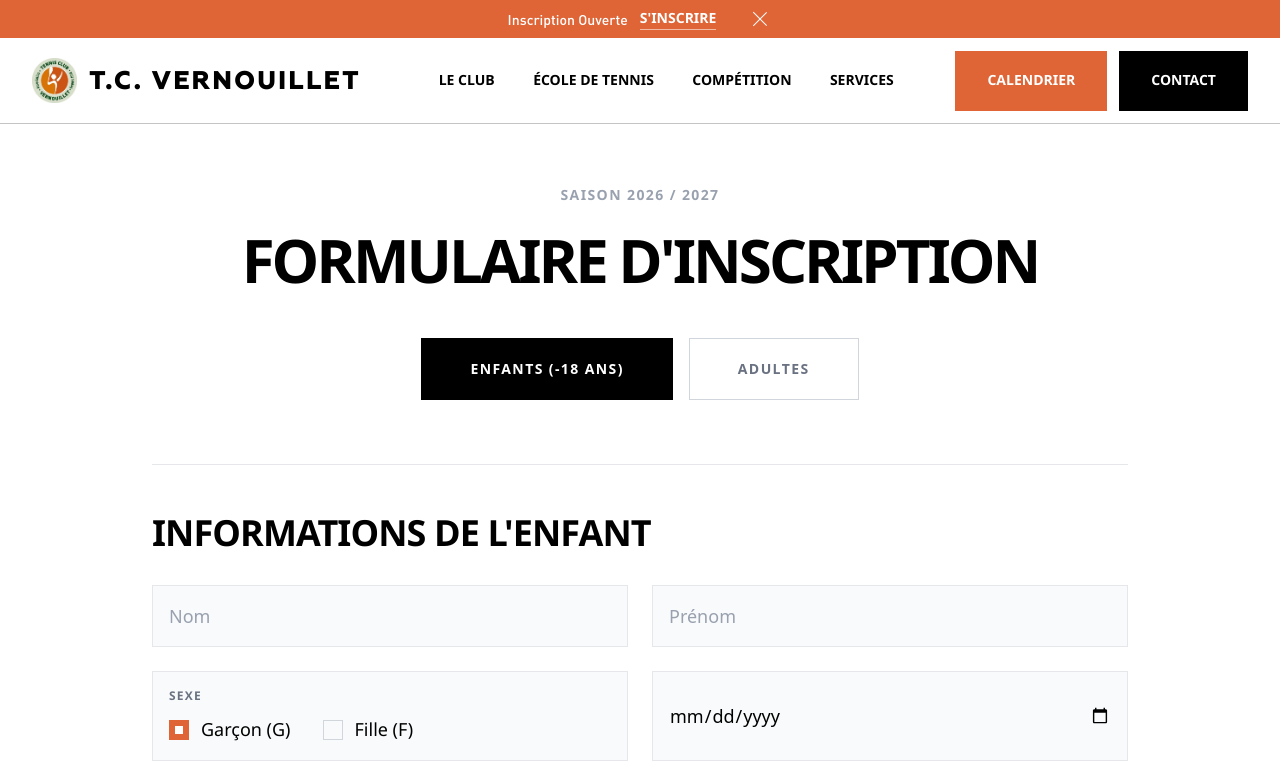
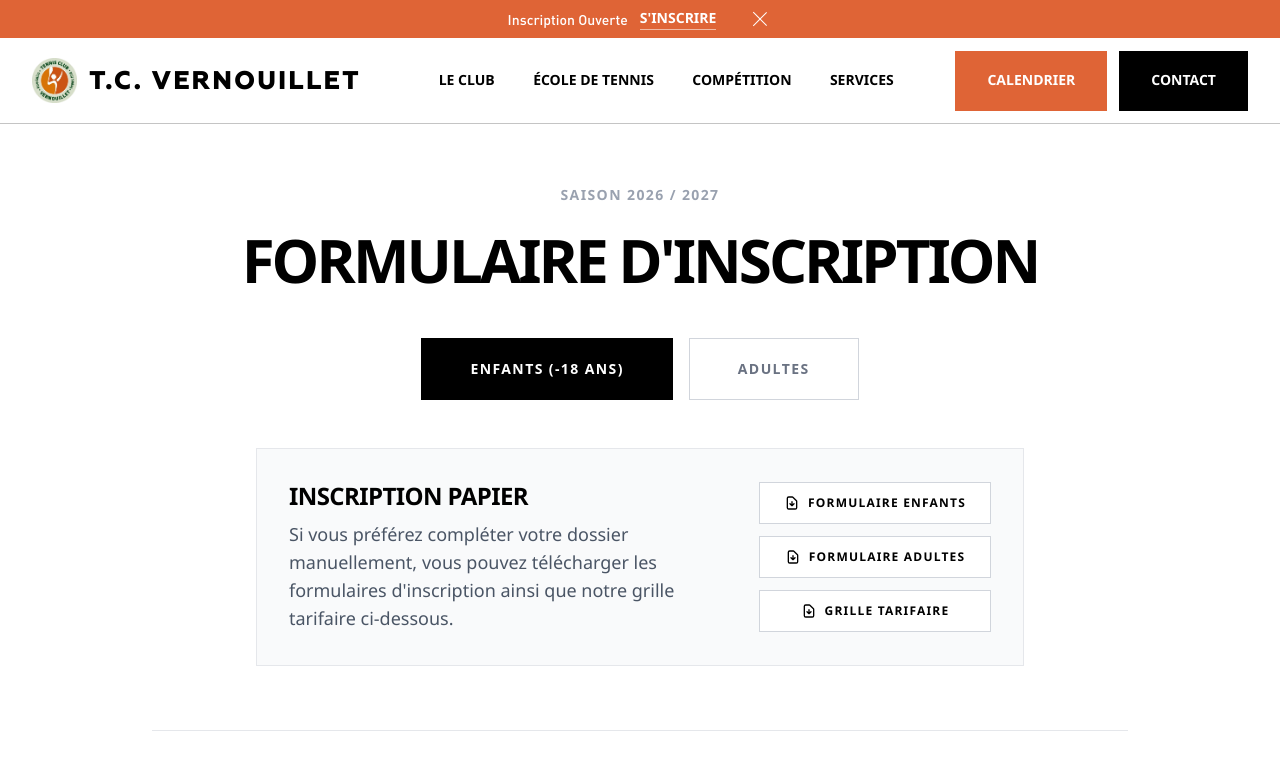
Before and after one commit to Droopy16a/tcv, a Next.js app: page /inscription in a window 1280 px wide. Shown: the top 784 px of the page. Built offline with nearby package versions, Linux system fonts and the light colour scheme; a web font is replaced by a local one.

Commit message:
manual subscribe

```diff
--- a/app/components/SubscribeForm.tsx
+++ b/app/components/SubscribeForm.tsx
@@ -58,6 +58,32 @@ export default function SubscribeForm() {
             >
               Adultes
             </button>
+          </motion.div>
+
+          <motion.div
+            initial="hidden" animate="visible" variants={fadeIn} transition={{ delay: 0.3 }}
+            className="mt-12 bg-gray-50 border border-gray-200 p-8 text-left max-w-3xl mx-auto flex flex-col md:flex-row items-center gap-8"
+          >
+            <div className="flex-1">
+              <h3 className="font-heading font-black text-2xl uppercase tracking-tight text-black mb-2">Inscription Papier</h3>
+              <p className="font-light text-gray-600 text-lg">
+                Si vous préférez compléter votre dossier manuellement, vous pouvez télécharger les formulaires d'inscription ainsi que notre grille tarifaire ci-dessous.
+              </p>
+            </div>
+            <div className="flex flex-col gap-3 w-full md:w-auto shrink-0">
+              <a href="/pdf/formulaire_enfants.pdf" target="_blank" rel="noopener noreferrer" className="text-xs font-bold uppercase tracking-widest px-6 py-3 border border-gray-300 hover:border-[#DF6436] hover:text-[#DF6436] transition-colors text-center bg-white flex items-center justify-center gap-2">
+                <svg className="w-4 h-4" fill="none" stroke="currentColor" viewBox="0 0 24 24" xmlns="http://www.w3.org/2000/svg"><path strokeLinecap="round" strokeLinejoin="round" strokeWidth={2} d="M12 10v6m0 0l-3-3m3 3l3-3m2 8H7a2 2 0 01-2-2V5a2 2 0 012-2h5.586a1 1 0 01.707.293l5.414 5.414a1 1 0 01.293.707V19a2 2 0 01-2 2z" /></svg>
+                Formulaire Enfants
+              </a>
+              <a href="/pdf/formulaire_adultes.pdf" target="_blank" rel="noopener noreferrer" className="text-xs font-bold uppercase tracking-widest px-6 py-3 border border-gray-300 hover:border-[#DF6436] hover:text-[#DF6436] transition-colors text-center bg-white flex items-center justify-center gap-2">
+                <svg className="w-4 h-4" fill="none" stroke="currentColor" viewBox="0 0 24 24" xmlns="http://www.w3.org/2000/svg"><path strokeLinecap="round" strokeLinejoin="round" strokeWidth={2} d="M12 10v6m0 0l-3-3m3 3l3-3m2 8H7a2 2 0 01-2-2V5a2 2 0 012-2h5.586a1 1 0 01.707.293l5.414 5.414a1 1 0 01.293.707V19a2 2 0 01-2 2z" /></svg>
+                Formulaire Adultes
+              </a>
+              <a href="/pdf/tarifs.pdf" target="_blank" rel="noopener noreferrer" className="text-xs font-bold uppercase tracking-widest px-6 py-3 border border-gray-300 hover:border-[#DF6436] hover:text-[#DF6436] transition-colors text-center bg-white flex items-center justify-center gap-2">
+                <svg className="w-4 h-4" fill="none" stroke="currentColor" viewBox="0 0 24 24" xmlns="http://www.w3.org/2000/svg"><path strokeLinecap="round" strokeLinejoin="round" strokeWidth={2} d="M12 10v6m0 0l-3-3m3 3l3-3m2 8H7a2 2 0 01-2-2V5a2 2 0 012-2h5.586a1 1 0 01.707.293l5.414 5.414a1 1 0 01.293.707V19a2 2 0 01-2 2z" /></svg>
+                Grille Tarifaire
+              </a>
+            </div>
           </motion.div>
         </div>
 
--- a/app/page.tsx
+++ b/app/page.tsx
@@ -80,14 +80,14 @@ export default function Home() {
             <Link
               href="/inscription"
               role="button"
-              className="bg-accent text-white font-bold uppercase tracking-widest text-sm px-12 py-5 hover:bg-white hover:text-black transition-all w-full sm:w-auto"
+              className="bg-transparent border border-white text-white font-bold uppercase tracking-widest text-sm px-12 py-5 hover:bg-white hover:text-black transition-all w-full sm:w-auto"
             >
               Rejoindre le club
             </Link>
             <Link
               href="https://tenup.fft.fr/club/57780425"
               role="button"
-              className="bg-transparent border border-white text-white font-bold uppercase tracking-widest text-sm px-12 py-5 hover:bg-white hover:text-black transition-all w-full sm:w-auto"
+              className="bg-accent text-white font-bold uppercase tracking-widest text-sm px-12 py-5 hover:bg-white hover:text-black transition-all w-full sm:w-auto"
             >
               Réserver un court
             </Link>
@@ -175,14 +175,14 @@ export default function Home() {
         </div>
       </section>
 
-      {/* 4. INFRASTRUCTURES (MINIMALIST) */}
+      {/* 4. INFRASTRUCTURES */}
       <section className="py-24 md:py-32 bg-gray-50">
         <div className="container mx-auto px-6">
           <motion.div initial="hidden" whileInView="visible" viewport={{ once: true }} variants={fadeIn} className="flex flex-col md:flex-row justify-between items-end mb-16 gap-8">
             <div className="max-w-2xl">
               <h2 className="font-heading font-black text-4xl md:text-6xl uppercase tracking-tighter text-black mb-4">Infrastructures</h2>
               <p className="text-gray-600 text-xl font-light">
-                Le campus dispose d'un complexe exceptionnel doté d'installations de pointe pour vous permettre de jouer toute l'année.
+                Le club dispose d'un complexe exceptionnel doté d'installations de pointe pour vous permettre de jouer toute l'année.
               </p>
             </div>
           </motion.div>
@@ -198,14 +198,14 @@ export default function Home() {
               className="col-span-1 md:col-span-2 relative h-[500px] group cursor-pointer overflow-hidden"
             >
               <Image src="/images/terrains_haut.png" alt="Extérieur" fill className="object-cover group-hover:scale-105 transition-transform duration-1000" />
-              <video
+              {/* <video
                 ref={videoRef}
                 src="/images/trailling_terrains.mp4"
                 loop
                 muted
                 playsInline
                 className="absolute inset-0 w-full h-full object-cover opacity-0 group-hover:opacity-100 transition-opacity duration-500 pointer-events-none"
-              />
+              /> */}
               <div className="absolute inset-0 bg-black/20 group-hover:bg-black/40 transition-colors duration-500"></div>
               <div className="absolute bottom-8 left-8">
                 <h3 className="font-heading font-black text-3xl uppercase text-white tracking-tight">5 Terrains Extérieurs</h3>
@@ -213,7 +213,7 @@ export default function Home() {
             </motion.div>
 
             <motion.div initial="hidden" whileInView="visible" viewport={{ once: true }} variants={fadeIn} transition={{ delay: 0.2 }} className="col-span-1 relative h-[500px] group cursor-pointer overflow-hidden bg-black">
-              <Image src="/images/hero.jpg" alt="Intérieur" fill className="object-cover opacity-70 group-hover:opacity-100 group-hover:scale-105 transition-all duration-1000" />
+              <Image src="/images/terrains_couverts.jpeg" alt="Intérieur" fill className="object-cover opacity-70 group-hover:opacity-100 group-hover:scale-105 transition-all duration-1000" />
               <div className="absolute bottom-8 left-8">
                 <h3 className="font-heading font-black text-3xl uppercase text-white tracking-tight">3 Terrains Couverts</h3>
               </div>
```
Also changed, not shown: public/images/terrains_couverts.jpeg (added), 1 other file (tests, documents, lock files or other folders).
